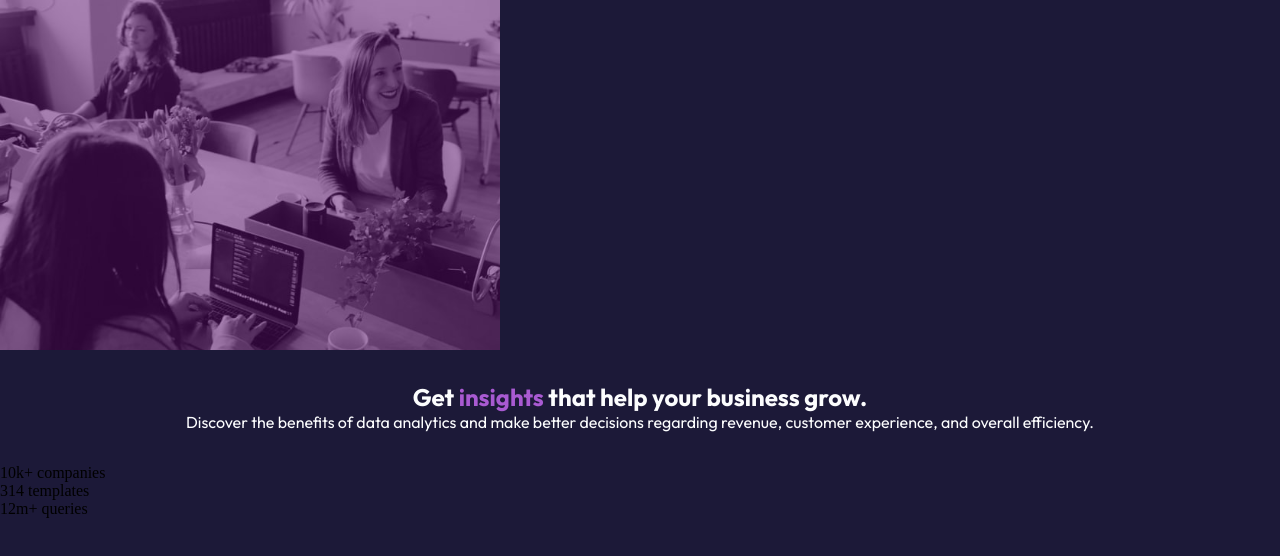
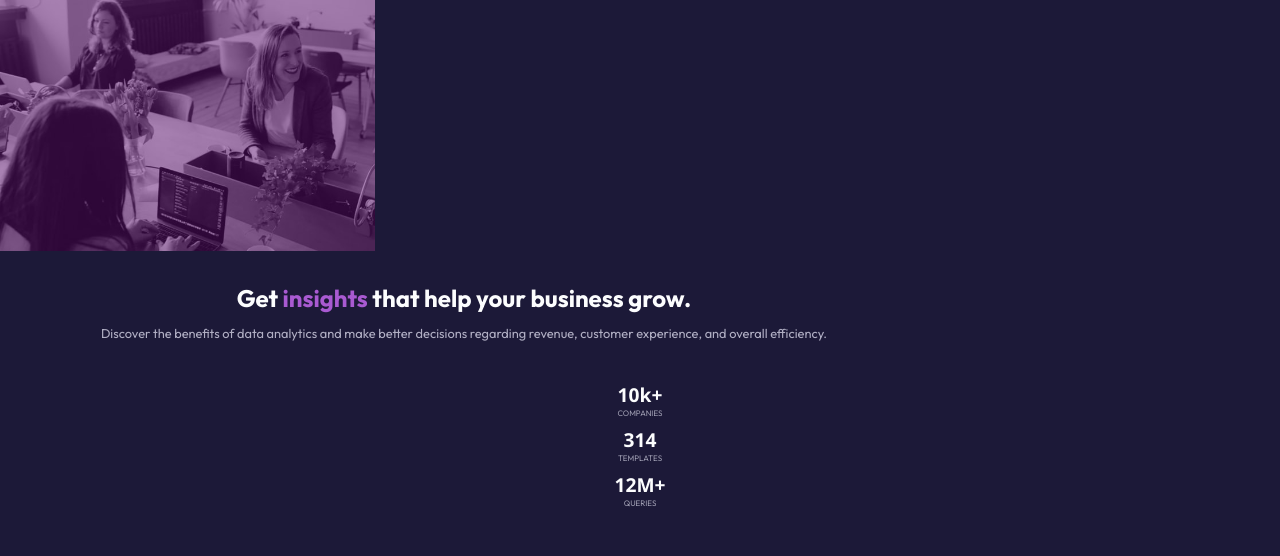
Before and after one commit to Lara-Vel/202301-w2ch1-lara-velenik, a website: page index.html in a window 1280 px wide. Drawn offline with nearby package versions, Linux system fonts and the light colour scheme.

Commit message:
changes to improve page and center text

```diff
--- a/index.html
+++ b/index.html
@@ -22,15 +22,18 @@
     <div class="main-section__background"></div>
     <div class="main-section__text">
       <div class="main-section__text-title">
-        <h1 class="main-section__text-top"> Get <span>insights</span> that help your business grow.</h1>
+        <h1>Get <span> insights</span> that help your business grow.</h1>
         <p>Discover the benefits of data analytics and make better decisions regarding revenue, customer
           experience, and overall efficiency.</p>
       </div>
-      <div>
+      <div class="main-section__text-list">
         <ul>
-          <li>10k+ companies</li>
-          <li>314 templates</li>
-          <li>12m+ queries</li>
+          <li class="text-list__big">10k+</li>
+          <li class="text-list__small">COMPANIES</li>
+          <li class="text-list__big">314</li>
+          <li class="text-list__small">TEMPLATES</li>
+          <li class="text-list__big">12M+</li>
+          <li class="text-list__small">QUERIES</li>
         </ul>
       </div>
     </div>
--- a/style.css
+++ b/style.css
@@ -15,8 +15,8 @@
 .main-section__background {
   position: relative;
   display: flex;
-  max-width: 500px;
-  min-height: 350px;
+  max-width: 375px;
+  min-height: 251px;
   width: 100%;
   background: rgba(91 13 111 / 0.5) url(/images/image-header-mobile.jpg);
   background-size: cover;
@@ -37,22 +37,50 @@
   display: flex;
   text-align: center;
   justify-content: center;
-  padding: 2rem;
   flex-wrap: wrap;
+  font-size: 1rem;
+  gap: 12px;
+  width: 62%;
+  width: 62%;
+  padding-top: 2rem;
+  padding-left: 4.2rem;
+  padding-bottom: 0.5rem;
 }
 
-/* .main-section__text-top {
-  display: grid;
-  justify-content: center;
-  padding: 2rem;
-} */
-
-.main-section__text-paragraph {
+.main-section__text-title p {
   display: flex;
-  justify-content: center;
-  padding: 2rem;
+  text-align: center;
+  color: #b1afc4;
+  font-size: 0.8rem;
+  padding-bottom: 2rem;
 }
 
 .main-section__text h1 span {
   color: #a95ad2;
 }
+
+.main-section__text-list {
+  display: flex;
+  justify-content: center;
+  color: #fcfdfe;
+  font-family: "Outfit", sans-serif;
+}
+
+.main-section__text-list ul {
+  list-style: none;
+}
+
+.main-section__text-list .text-list__big {
+  font-size: 1.2rem;
+  font-family: "Open Sans", sans-serif;
+  display: flex;
+  justify-content: center;
+}
+
+.main-section__text-list .text-list__small {
+  font-size: 0.5rem;
+  color: #9f9eb2;
+  padding-bottom: 0.5rem;
+  display: flex;
+  justify-content: center;
+}
```
